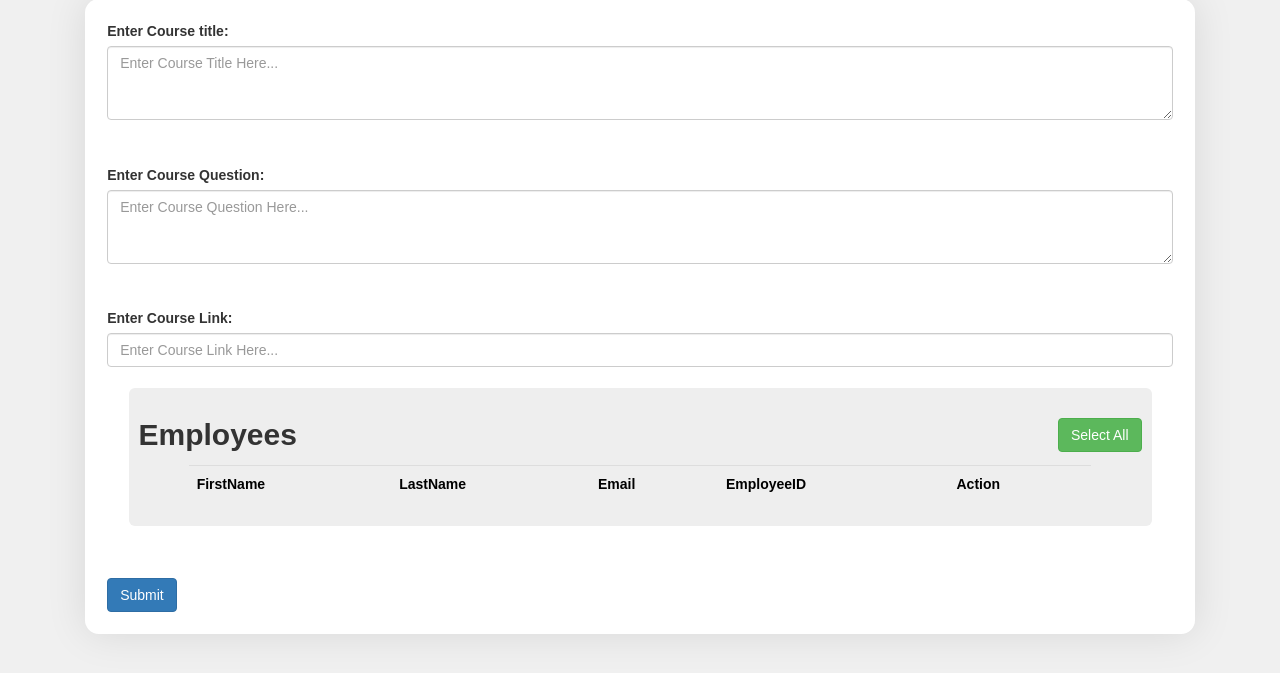
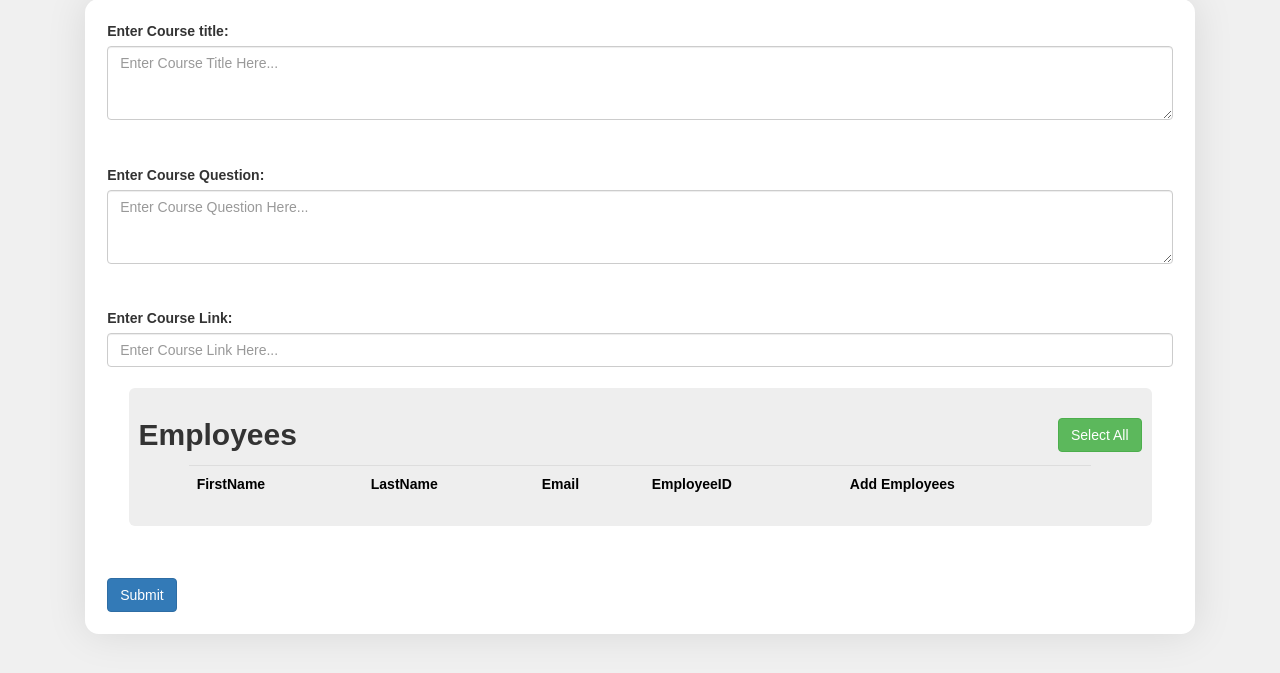
Before and after one commit to 2ashy4u/CSE120Project, a Python web app: template website/templates/addCourse.html in a window 1280 px wide. Shown: the part 83-756 px from the top of the page. Run offline with Jinja, Linux system fonts and the light colour scheme; the template is opened without the code that fills it, so the values that code supplies are empty; some libraries are stand-ins or nearby versions.

Commit message:
Merge Ashmir code
the navigation bar, employee.html

```diff
--- a/website/auth.py
+++ b/website/auth.py
@@ -49,7 +49,7 @@ def logout():
 @auth.route('/Home')
 @login_required
 def home():
-    return render_template("coursesOverview.html", user=current_user, _course = Course)
+    return render_template("home.html", user=current_user, _course = Course)
 
 
 @auth.route('/Manager')
@@ -59,10 +59,10 @@ def manager():
     return render_template("manager.html", user=current_user)
 
 
-@auth.route('/CoursesOverview')
+@auth.route('/Employees')
 @login_required
 def coursesOverview():
-    return render_template("coursesOverview.html", user=current_user, _course = Course)
+    return render_template("employees.html", user=current_user, _course = Course)
 
 
 @auth.route('/AddCourses', methods=['GET', 'POST'])
--- a/website/templates/addCourse.html
+++ b/website/templates/addCourse.html
@@ -2,12 +2,7 @@
   navbar%}
   <nav class="navbar navbar-expand-lg navbar-dark bg-dark">
     <a class="navbar-brand" href="/Home">
-    <img
-      src="https://upload.wikimedia.org/wikipedia/commons/f/fa/Western_Digital_brand_mark.svg"
-      width="50"
-      height="25"
-      class="d-inline-block align-top"
-    />
+      <img src="https://upload.wikimedia.org/wikipedia/commons/f/fa/Western_Digital_brand_mark.svg" width="50" height="25" class="d-inline-block align-top">
       Western Digital
     </a>
     <button
@@ -26,9 +21,11 @@ navbar%}
         <a class="nav-iten nav-link" id="manager" href="/Manager">Manager View</a>
         {% endif %}
         <a class="nav-iten nav-link" id="home" href="/Home">Home</a>
-      <a class="nav-iten nav-link" id="quiz" href="/CoursesOverview">Courses</a>
         {% if user.isManager == 'Y' %}
-      <a class="nav-iten nav-link" id="add_quiz" href="/AddCourses">Add Courses</a>
+        <a class="nav-iten nav-link" id="quiz" href="/Employees">Employees</a>
+        <a class="nav-iten nav-link" id="add_quiz" href="/AddCourses"
+          >Add Courses</a
+        >
         {% endif %}
         <a class="nav-item nav-link" id="logout" href="/logout">Logout</a>
         {% else %}
@@ -92,8 +89,8 @@ navbar%}
       id="courseQues"
       rows="3"
       placeholder="Enter Course Question Here..."></textarea>
+
     </div>
-
     <div class="addCourseLink">
       <label for="courseLink">Enter Course Link:</label>
       <input
@@ -114,7 +111,7 @@ navbar%}
                   <th>LastName</th>
                   <th>Email</th>
                   <th>EmployeeID</th>
-                <th>Action</th>
+                  <th>Add Employees</th>
                 </tr>
                 {% for user in user.employees %}
                 <tr>
@@ -123,7 +120,7 @@ navbar%}
                   <td>{{user.email}}</td>
                   <td>{{user.id}}</td>
                   <td>
-                <div class="form-check form-check-inline">
+                  <div class="form-check">
                     <input
                     class="form-check-input"
                     type="checkbox"
@@ -132,7 +129,6 @@ navbar%}
                     name="employee"
                     >
                   </div>
-                <a href=" " class = "btn btn-danger btn-xs" onclick="return confirm('Are you sure to delete?')">Delete</a>
                   </td>
                 </tr>
                 {% endfor %}
--- a/website/templates/courseTest.html
+++ b/website/templates/courseTest.html
@@ -26,7 +26,7 @@ navbar%}
       <a class="nav-iten nav-link" id="manager" href="/Manager">Manager View</a>
       {% endif %}
       <a class="nav-iten nav-link" id="home" href="/Home">Home</a>
-      <a class="nav-iten nav-link" id="quiz" href="/CoursesOverview">Courses</a>
+      <a class="nav-iten nav-link" id="quiz" href="/Employees">Employees</a>
       {% if user.isManager == 'Y' %}
       <a class="nav-iten nav-link" id="add_quiz" href="/AddCourses"
         >Add Courses</a>
```
Also changed, not shown: website/templates/employees.html (+34 -6 lines). Lines whose indentation alone changed are shown as unchanged.
